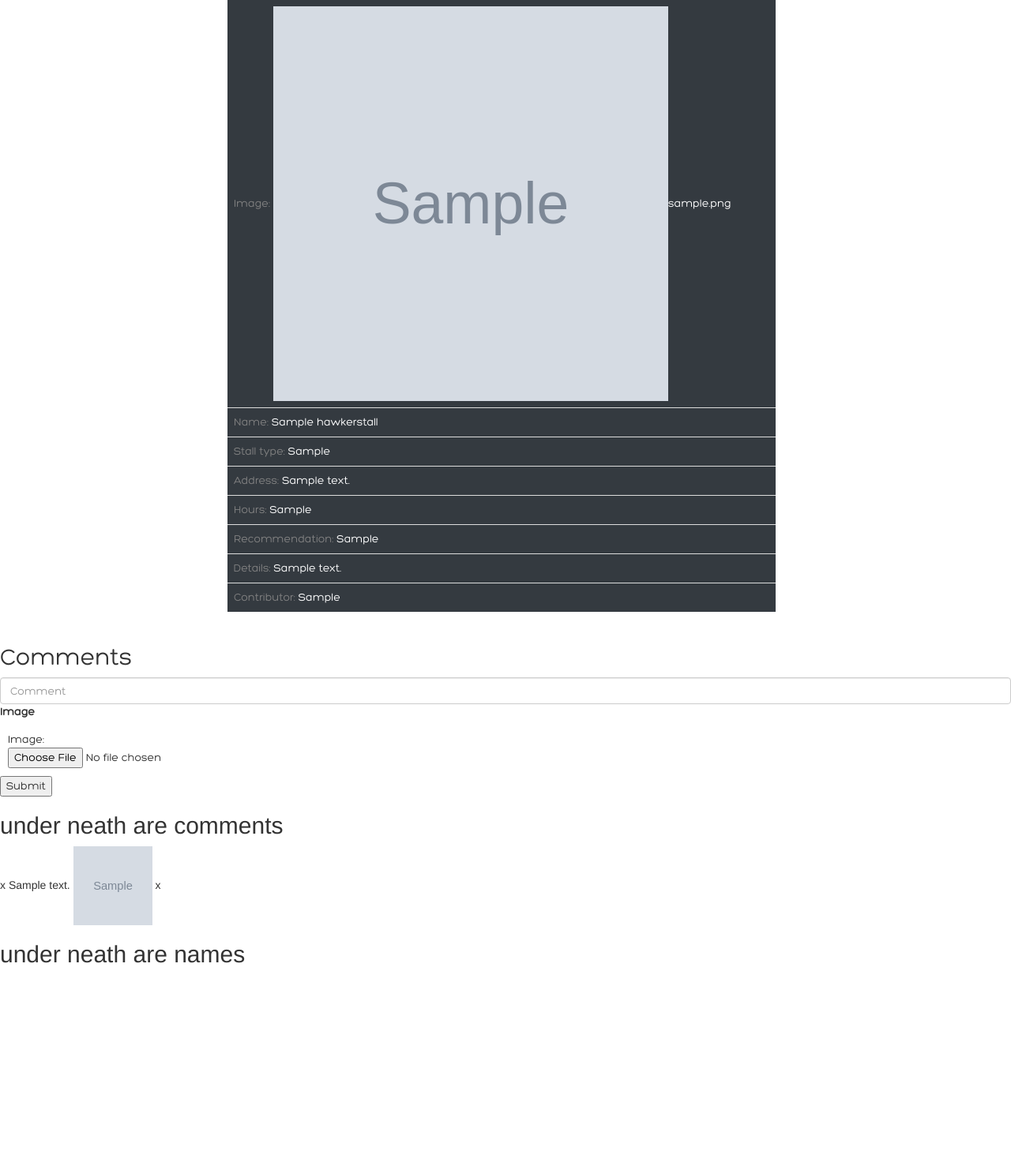
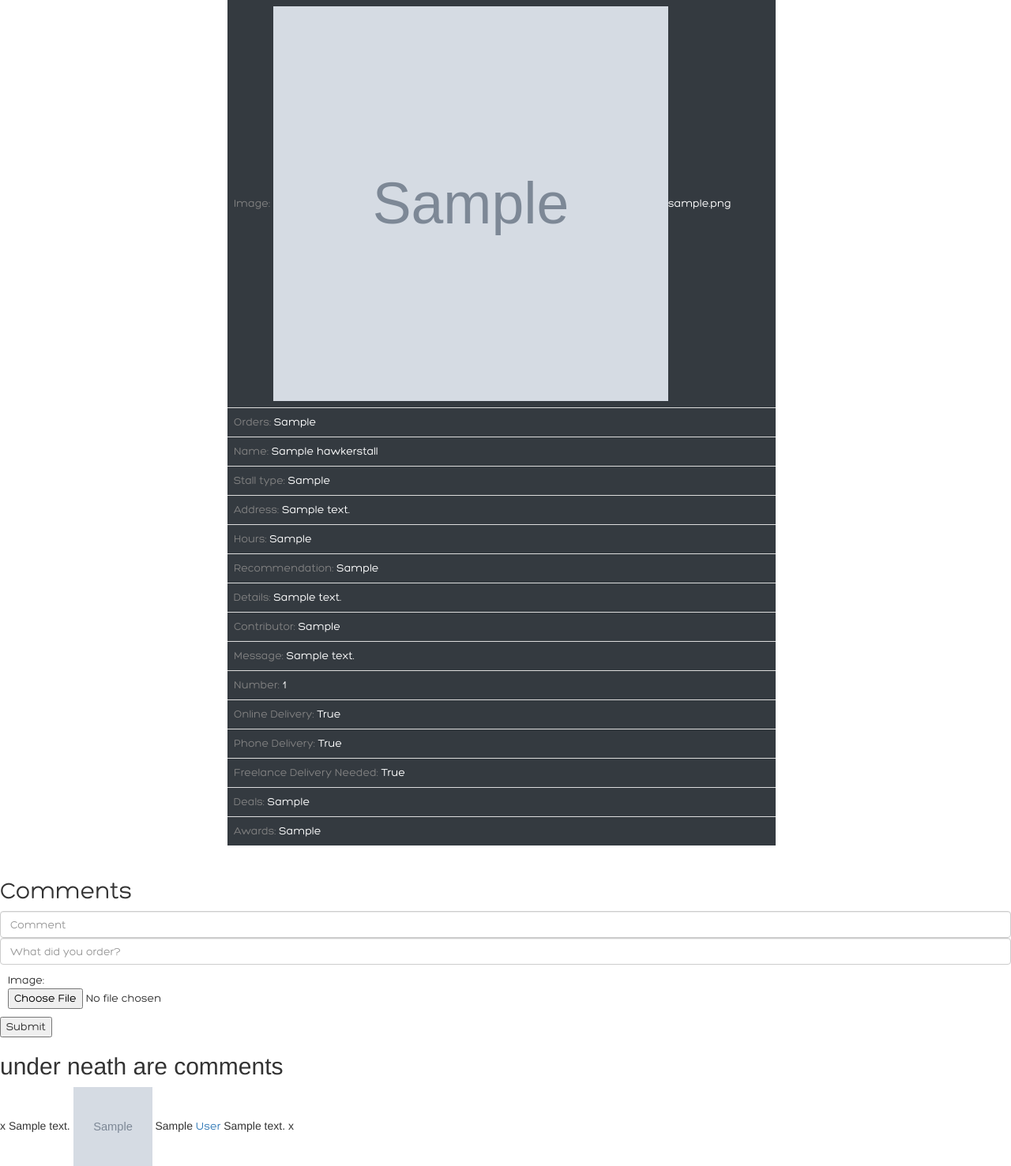
Before and after one commit to neozhixuan/project-savethehawkers, a Django app: a page that uses project/templates/project/info.html in a window 1280 px wide. Shown: the part 535-2012 px from the top of the page at 79% size. Before the commit the page ends 1755 px from the top, so only its background shows below. Run offline with Django 3.2, Linux system fonts and the light colour scheme; tables that the repository leaves empty hold one stand-in row (values such as "Sample post"); grey boxes marked "Sample" are stand-in pictures; some libraries are stand-ins or nearby versions.

Commit message:
Added 8 fields to the Hawker database, improved the commenting model. Front end still ugly

```diff
--- a/project/models.py
+++ b/project/models.py
@@ -20,8 +20,14 @@ class Zipcode(models.Model):
 class Comments(models.Model):
     comment = models.CharField(blank = True, max_length = 500)
     image = models.ImageField(null = True, blank = True)
+    ordered = models.CharField(blank = True, null=True, max_length = 100)
+    stallname = models.CharField(blank = True, null=True, max_length = 100)
+    address = models.CharField(blank = True, null=True, max_length = 100)
     def __str__ (self):
         return f"{self.comment}"
+
+class Menu(models.Model):
+    image = models.ImageField(null = True, blank = True)
 
 class HawkerStall(models.Model):
     latitude = models.FloatField(null = True)
@@ -35,6 +41,14 @@ class HawkerStall(models.Model):
     contributor = models.CharField(blank = True, max_length = 100)
     image = models.ImageField(null = True, blank = True)
     comments = models.ManyToManyField(Comments, blank = True, null = True)
+    message = models.CharField(blank = True, null=True, max_length = 300)
+    number = models.IntegerField(blank = True, null = True)
+    fooddelivery = models.BooleanField(blank = True, null = True)
+    phonedelivery = models.BooleanField(blank = True, null = True)
+    freelance = models.BooleanField(blank = True, null = True)
+    deals = models.CharField(blank = True, null=True, max_length = 100)
+    menu = models.ManyToManyField(Menu, blank = True, null = True)
+    awards = models.CharField(blank = True, null=True, max_length = 500)
     def __str__ (self):
         return f"{self.address}, {self.name}, {self.reco}"
 
--- a/project/templates/project/index.html
+++ b/project/templates/project/index.html
@@ -357,6 +357,9 @@
 {%if forloop.revcounter <= 5%}
 {{comment.comment}}
 <img src="{{comment.image.url}}" width= "100" height= "100">
+{{comment.ordered}}
+<a href = "{%url 'savethehawkers:info' comment.stallname %}">{{comment.stallname}}</a>
+{{comment.address}}
 {%endif%}
 {%endfor%}
 {% endblock %}
--- a/project/templates/project/info.html
+++ b/project/templates/project/info.html
@@ -37,6 +37,13 @@ function closeFeedback(){
       Recommendation:<input type = "text" name = "reco" value = "{{stalls.reco}}" class = "form-control"><br>
       Details:<input type = "text" name = "details" value = "{{stalls.details}}" class = "form-control"><br>
       Contributor:<input type = "hidden" name = "contributor" value = "{{stalls.contributor}}" class = "form-control">{{stalls.contributor}}<br>
+      Hawker's Message:<input type = "text" name = "message" value = "{{stalls.message}}" class = "form-control"><br>
+      Number:<input required type = "number" name = "number" value = "{{stalls.number}}" class = "form-control"><br>
+      Online Delivery Needed:<input type = "checkbox" name = "fooddelivery" value = "{{stalls.fooddelivery}}" class = "form-control"><br>
+      Has Phone Delivery:<input type = "checkbox" name = "phonedelivery" value = "{{stalls.phonedelivery}}" class = "form-control"><br>
+      Needs Freelance Deliverers:<input type = "checkbox" name = "freelance" value = "{{stalls.freelance}}" class = "form-control"><br>
+      Deals:<input type = "text" name = "deals" value = "{{stalls.deals}}" class = "form-control"><br>
+      Awards:<input type = "text" name = "awards" value = "{{stalls.awards}}" class = "form-control"><br>
       <input type = "submit" value = "Submit" class = "btn btn-primary">
     </form>
   </div>
@@ -77,6 +84,9 @@ function closeFeedback(){
       {%endblock%}
     </tr>
     <tr>
+      <td><span style = "color: gray">Orders: </span>{%for item in items%}{{item}}{%endfor%}</td>
+    </tr>
+    <tr>
       <td><span style = "color: gray">Name: </span>{{stalls.name}}</td>
     </tr>
     <tr>
@@ -97,6 +107,27 @@ function closeFeedback(){
     <tr>
       <td><span style = "color: gray">Contributor: </span> {{stalls.contributor}}</td>
     </tr>
+    <tr>
+      <td><span style = "color: gray">Message: </span> {{stalls.message}}</td>
+    </tr>
+    <tr>
+      <td><span style = "color: gray">Number: </span> {{stalls.number}}</td>
+    </tr>
+    <tr>
+      <td><span style = "color: gray">Online Delivery: </span> {{stalls.fooddelivery}}</td>
+    </tr>
+    <tr>
+      <td><span style = "color: gray">Phone Delivery: </span> {{stalls.phonedelivery}}</td>
+    </tr>
+    <tr>
+      <td><span style = "color: gray">Freelance Delivery Needed: </span> {{stalls.freelance}}</td>
+    </tr>
+    <tr>
+      <td><span style = "color: gray">Deals: </span> {{stalls.deals}}</td>
+    </tr>
+    <tr>
+      <td><span style = "color: gray">Awards: </span> {{stalls.awards}}</td>
+    </tr>
     </table>
 </div>
 </div>
@@ -104,9 +135,9 @@ function closeFeedback(){
   {%csrf_token%}
   <h2> Comments </h2>
   <input required type = "text" name = "description" class = "form-control" placeholder = "Comment">
-  <label>Image</label>
+  <input required type = "text" name = "ordered" class = "form-control" placeholder = "What did you order?">
   <div class = "form-group m-3">
-    Image:<input  type = "file" name = "foodimage" class = "form-control-file">
+    Image:<input required type = "file" name = "foodimage" class = "form-control-file">
     </div>
   <input type = "submit" value = "Submit">
 </form>
@@ -115,13 +146,9 @@ function closeFeedback(){
 x
 {{commen.comment}}
 <img src="{{commen.image.url}}" width= "100" height= "100">
-x
-{%endfor%}
-<h2> under neath are names </h2>
-{%for nam in name%}
-x
-{{nam}}
-
+{{commen.ordered}}
+<a href = "{%url 'savethehawkers:info' commen.stallname %}">{{commen.stallname}}</a>
+{{commen.address}}
 x
 {%endfor%}
 {% endblock %}
--- a/project/views.py
+++ b/project/views.py
@@ -676,24 +676,30 @@ def next(request, pagenumber):
 
 def info(request, name):
     stall = HawkerStall.objects.filter(name = name).first()
+    orders = stall.comments.all().values('ordered')
+    items = [0] * len(orders)
+    for i in range(len(orders)):
+        items[i] = orders[i]['ordered']
     return render(request, "project/info.html",{
         "stalls": stall,
         "form": NewTaskForm(),
-        "comments": stall.comments.all()
+        "comments": stall.comments.all(),
+        "items": items
     })
 
 def comment(request, name):
     if request.method == "POST":
         description = request.POST["description"]
+        ordered = request.POST["ordered"]
         foodimage = request.FILES.get('foodimage')
         hawk = HawkerStall.objects.filter(name = name).first()
-        f = Comments(comment = description, image = foodimage)
+        f = Comments(comment = description, image = foodimage, ordered = ordered, stallname = name, address = hawk.address)
         f.save()
         hawk.comments.add(f)
         telegram_settings = settings.TELEGRAM
         bot = telegram.Bot(token=telegram_settings['bot_token'])
-        bot.send_message(chat_id="@%s" % telegram_settings['channel_name'], text=description, parse_mode=telegram.ParseMode.HTML)
-        bot.send_message(chat_id="@%s" % telegram_settings['channel_name'], text=f"http://127.0.0.1:8000/images/{foodimage}", disable_web_page_preview=None)
+        bot.send_message(chat_id="@%s" % telegram_settings['channel_name'], text=f"{description} - Stall:{name} - Address: {hawk.address}", parse_mode=telegram.ParseMode.HTML)
+        bot.send_message(chat_id="@%s" % telegram_settings['channel_name'], text=f"http://savethehawkers.herokuapp.com/images/{foodimage}")
         return render(request, "project/info.html",{
             "stalls": hawk,
             "form": NewTaskForm(),
@@ -708,6 +714,7 @@ def comment(request, name):
 
 def edity(request, name):
     if request.method == "POST":
+        f = HawkerStall.objects.get(name = name)
         latitude = request.POST["latitude"]
         longtitude = request.POST["longtitude"]
         stalltype = request.POST["stalltype"]
@@ -715,9 +722,25 @@ def edity(request, name):
         hours = request.POST["hours"]
         reco = request.POST["reco"]
         details = request.POST["details"]
+        message = request.POST["message"]
+        number = request.POST["number"]
+        deals = request.POST["deals"]
+        awards = request.POST["awards"]
+        if request.POST.get('fooddelivery'):
+            f.fooddelivery = True
+        else:
+            f.fooddelivery = False
+        if request.POST.get('phonedelivery'):
+            f.phonedelivery = True
+        else:
+            f.phonedelivery = False
+        if request.POST.get('freelance'):
+            f.freelance = True
+        else:
+            f.freelance = False
         image = request.FILES.get('image')
         #contributor = request.POST["contributor"]
-        f = HawkerStall.objects.get(name = name)
+
         f.latitude = latitude
         f.longtitude = longtitude
         f.stalltype = stalltype
@@ -725,7 +748,10 @@ def edity(request, name):
         f.hours = hours
         f.reco = reco
         f.details = details
-        f.image = image
+        f.message = message
+        f.number = number
+        f.deals = deals
+        f.awards = awards
         f.save()
         return HttpResponseRedirect(reverse("savethehawkers:info", args=(name,)))
     else:
```
Also changed, not shown: project/migrations/0006_auto_20210704_1123.py (added), project/migrations/0007_rename_postal_hawkerstall_number.py (added), project/migrations/0008_hawkerstall_awards.py (added), static/images/1_YckqaQ3.jpg (added), static/images/sgrecycling.jpg (added), static/images/siora-photography-228Ug-nLxx8-unsplash.jpg (added), 1 other file.
